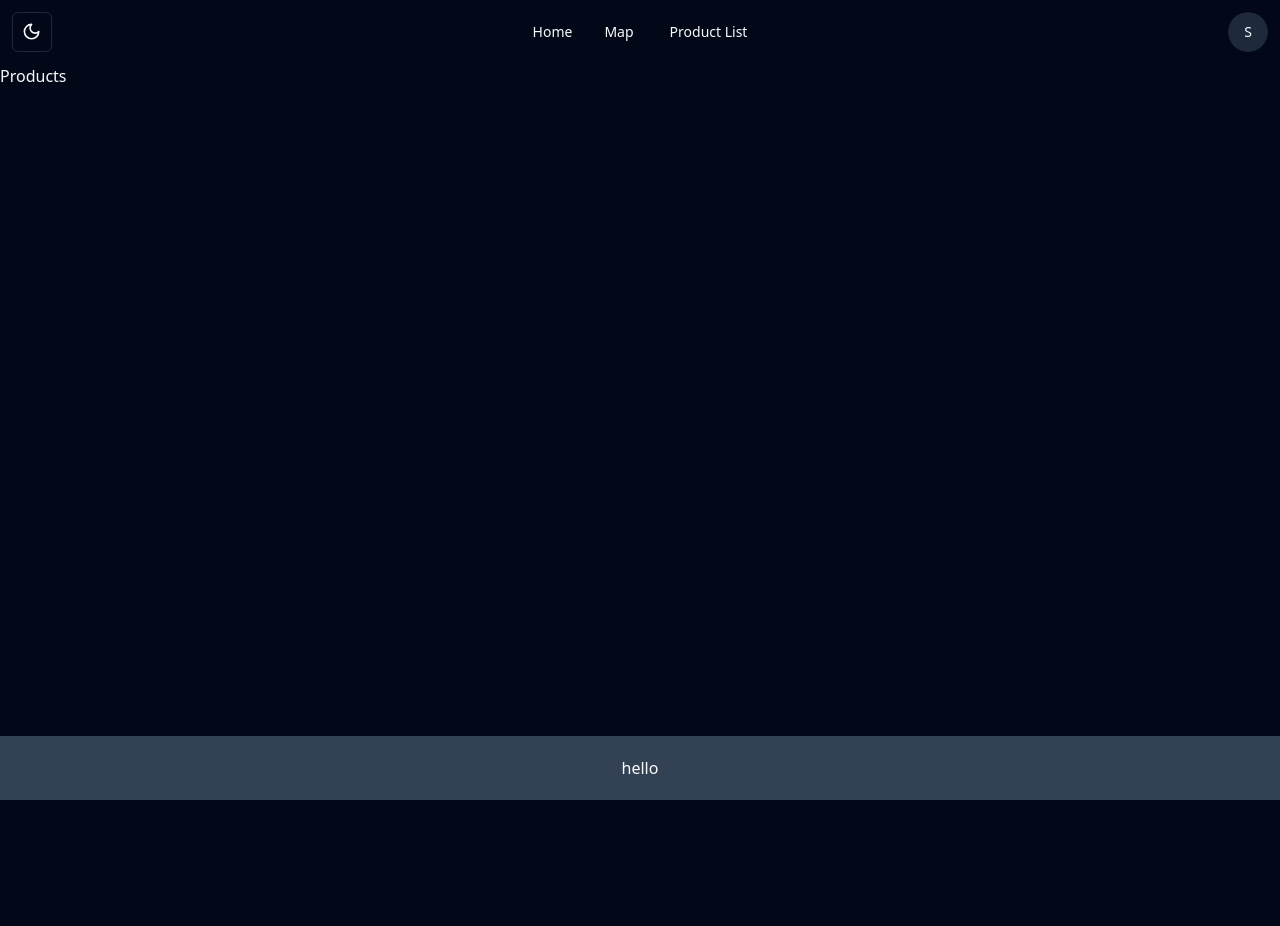
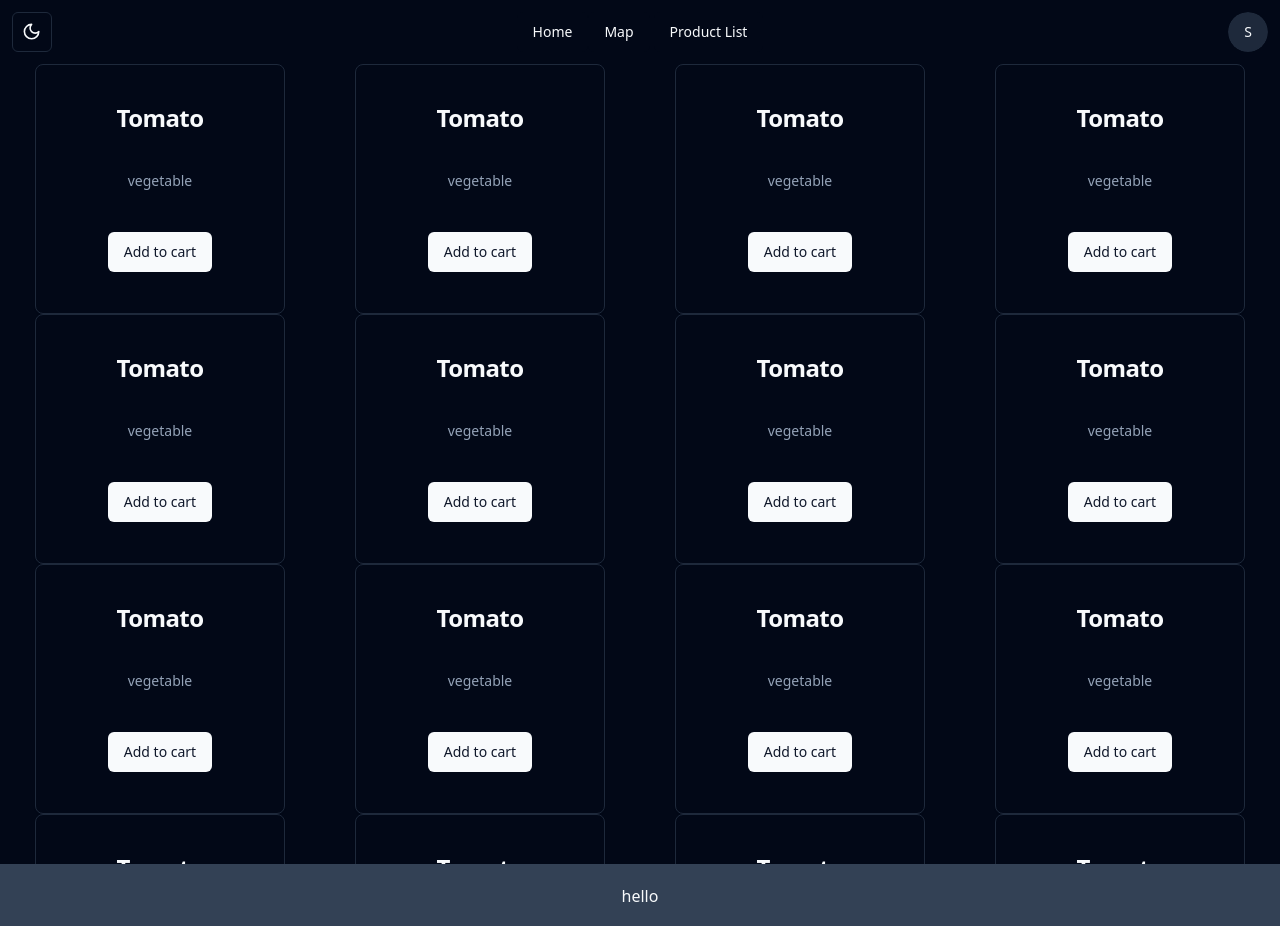
Before and after one commit to endermn/Schwarz, a React (Vite) app in the folder frontend/: page /products in a window 1280 px wide. Shown: the top 926 px of the page. Before the commit the page ends 800 px from the top, so only its background shows below. Built offline with nearby package versions, Linux system fonts and the light colour scheme.

Commit message:
add products page

```diff
--- a/frontend/src/components/Footer.tsx
+++ b/frontend/src/components/Footer.tsx
@@ -1,6 +1,6 @@
 export function Footer() {
 	return (
-		<div className="w-full flex justify-center mt-auto items-center p-5 bg-slate-700">
+		<div className="w-full flex justify-center items-center p-5 bg-slate-700">
 			<h1>hello</h1>
 		</div>
 	);
--- a/frontend/src/components/ProductCard.tsx
+++ b/frontend/src/components/ProductCard.tsx
@@ -11,16 +11,16 @@ import { Button } from "@/components/ui/button";
 
 type Product = {
 	id: number;
-  title: string;
+	name: string;
 	category: string;
 };
 
 export function ProductCard(props: Product) {
-  const { title, category } = props;
+	const { name, category } = props;
 	return (
 		<Card className="w-[250px] h-[250px] flex flex-col justify-evenly items-center">
 			<CardHeader>
-        <CardTitle>{title}</CardTitle>
+				<CardTitle>{name}</CardTitle>
 			</CardHeader>
 			<CardContent>
 				<CardDescription>{category}</CardDescription>
--- /dev/null
+++ b/frontend/src/components/ProductView.tsx
@@ -0,0 +1,7 @@
+export function ProductView({ children }: { children: React.ReactNode }) {
+	return (
+		<div className="h-screen items-center justify-items-center grid grid-cols-1 md:grid-cols-4 sm:grid-cols-4 gap-0">
+			{children}
+		</div>
+	);
+}
--- a/frontend/src/main.tsx
+++ b/frontend/src/main.tsx
@@ -31,5 +31,5 @@ const router = createBrowserRouter([
 ReactDOM.createRoot(document.getElementById("root")!).render(
 	<React.StrictMode>
 		<RouterProvider router={router} />
-	</React.StrictMode>
+	</React.StrictMode>,
 );
--- a/frontend/src/pages/Products.tsx
+++ b/frontend/src/pages/Products.tsx
@@ -1,3 +1,45 @@
+import { ProductCard } from "@/components/ProductCard";
+import { ProductView } from "@/components/ProductView";
+
 export function Products() {
-	return <h1>Products</h1>;
+	return (
+		<ProductView>
+			<ProductCard id={1} category="vegetable" name="Tomato" />
+			<ProductCard id={1} category="vegetable" name="Tomato" />
+			<ProductCard id={1} category="vegetable" name="Tomato" />
+			<ProductCard id={1} category="vegetable" name="Tomato" />
+			<ProductCard id={1} category="vegetable" name="Tomato" />
+			<ProductCard id={1} category="vegetable" name="Tomato" />
+			<ProductCard id={1} category="vegetable" name="Tomato" />
+			<ProductCard id={1} category="vegetable" name="Tomato" />
+			<ProductCard id={1} category="vegetable" name="Tomato" />
+			<ProductCard id={1} category="vegetable" name="Tomato" />
+			<ProductCard id={1} category="vegetable" name="Tomato" />
+			<ProductCard id={1} category="vegetable" name="Tomato" />
+			<ProductCard id={1} category="vegetable" name="Tomato" />
+			<ProductCard id={1} category="vegetable" name="Tomato" />
+			<ProductCard id={1} category="vegetable" name="Tomato" />
+			<ProductCard id={1} category="vegetable" name="Tomato" />
+			<ProductCard id={1} category="vegetable" name="Tomato" />
+			<ProductCard id={1} category="vegetable" name="Tomato" />
+			<ProductCard id={1} category="vegetable" name="Tomato" />
+			<ProductCard id={1} category="vegetable" name="Tomato" />
+			<ProductCard id={1} category="vegetable" name="Tomato" />
+			<ProductCard id={1} category="vegetable" name="Tomato" />
+			<ProductCard id={1} category="vegetable" name="Tomato" />
+			<ProductCard id={1} category="vegetable" name="Tomato" />
+			<ProductCard id={1} category="vegetable" name="Tomato" />
+			<ProductCard id={1} category="vegetable" name="Tomato" />
+			<ProductCard id={1} category="vegetable" name="Tomato" />
+			<ProductCard id={1} category="vegetable" name="Tomato" />
+			<ProductCard id={1} category="vegetable" name="Tomato" />
+			<ProductCard id={1} category="vegetable" name="Tomato" />
+			<ProductCard id={1} category="vegetable" name="Tomato" />
+			<ProductCard id={1} category="vegetable" name="Tomato" />
+			<ProductCard id={1} category="vegetable" name="Tomato" />
+			<ProductCard id={1} category="vegetable" name="Tomato" />
+			<ProductCard id={1} category="vegetable" name="Tomato" />
+			<ProductCard id={1} category="vegetable" name="Tomato" />
+		</ProductView>
+	);
 }
```
Also changed, not shown: frontend/src/App.tsx (+4 -4 lines). Lines whose indentation alone changed are shown as unchanged.
